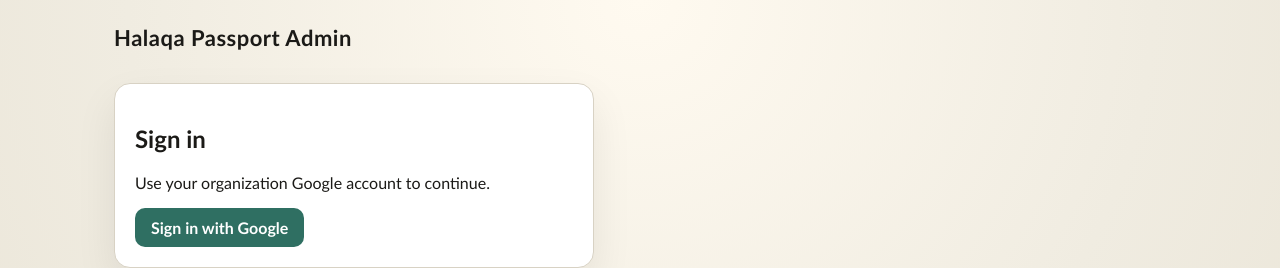
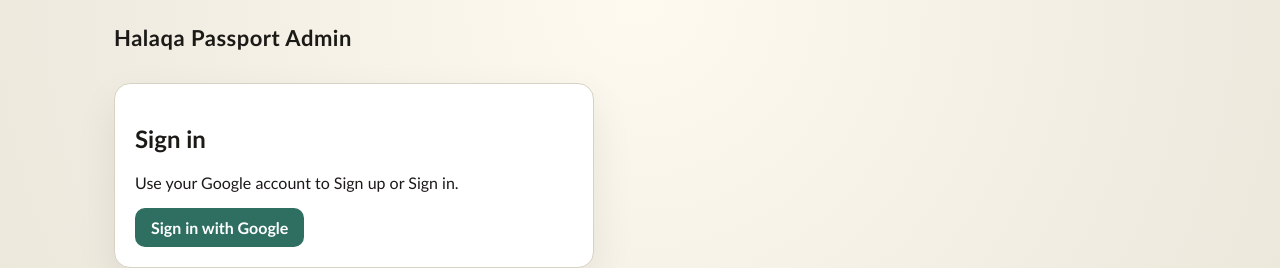
Before and after one commit to d4nish1234/halaqa-passport-admin, a Next.js app: page /login in a window 1280 px wide. Shown: the top 268 px of the page. Built offline with nearby package versions, Linux system fonts and the light colour scheme; no server answers.

Commit message:
chore(login): better sign up/in message

```diff
--- a/app/login/page.tsx
+++ b/app/login/page.tsx
@@ -49,7 +49,7 @@ export default function LoginPage() {
       <main>
         <section className="card" style={{ maxWidth: 480 }}>
           <h2>Sign in</h2>
-          <p>Use your organization Google account to continue.</p>
+          <p>Use your Google account to Sign up or Sign in.</p>
           <button
             onClick={handleSignIn}
             disabled={loading}
```
